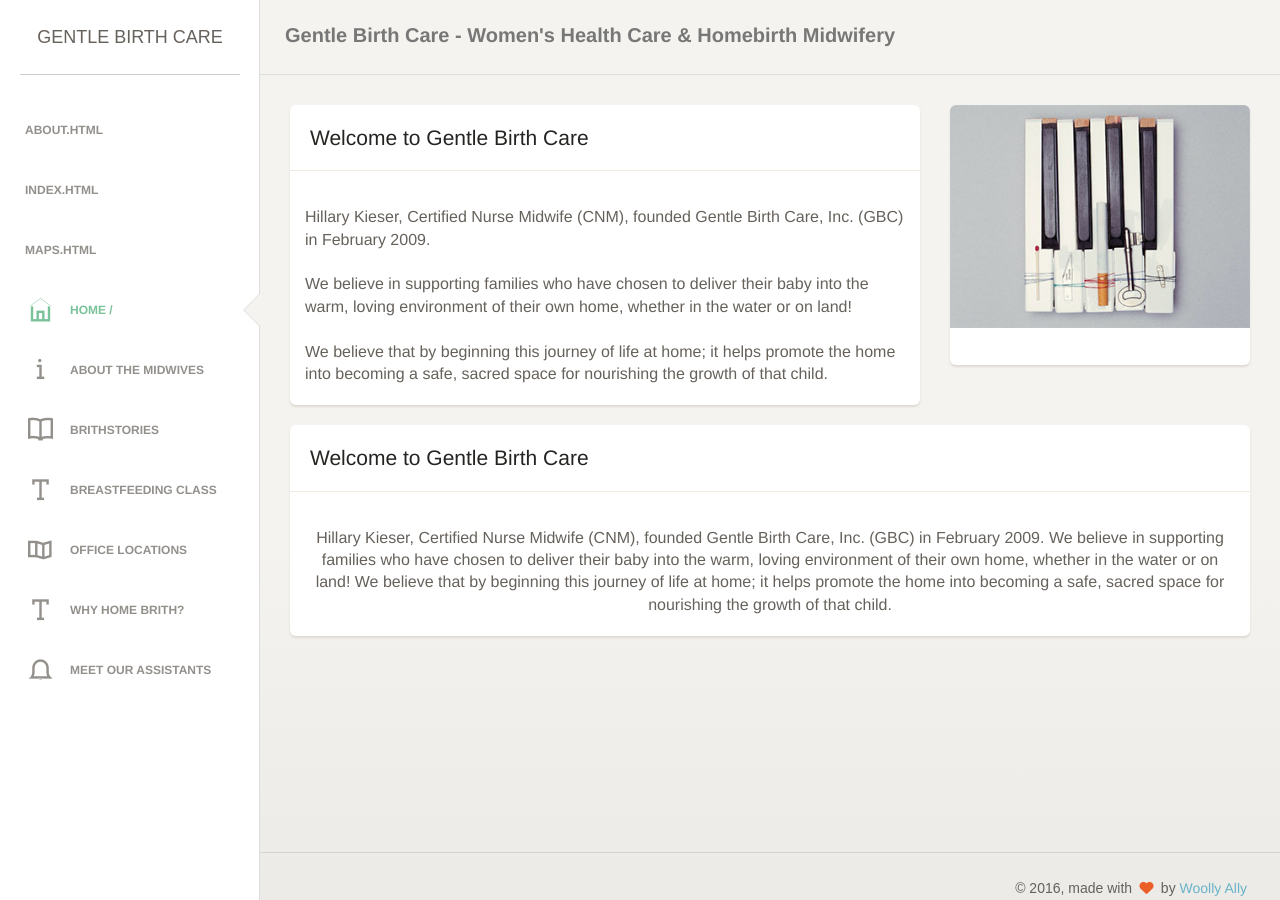
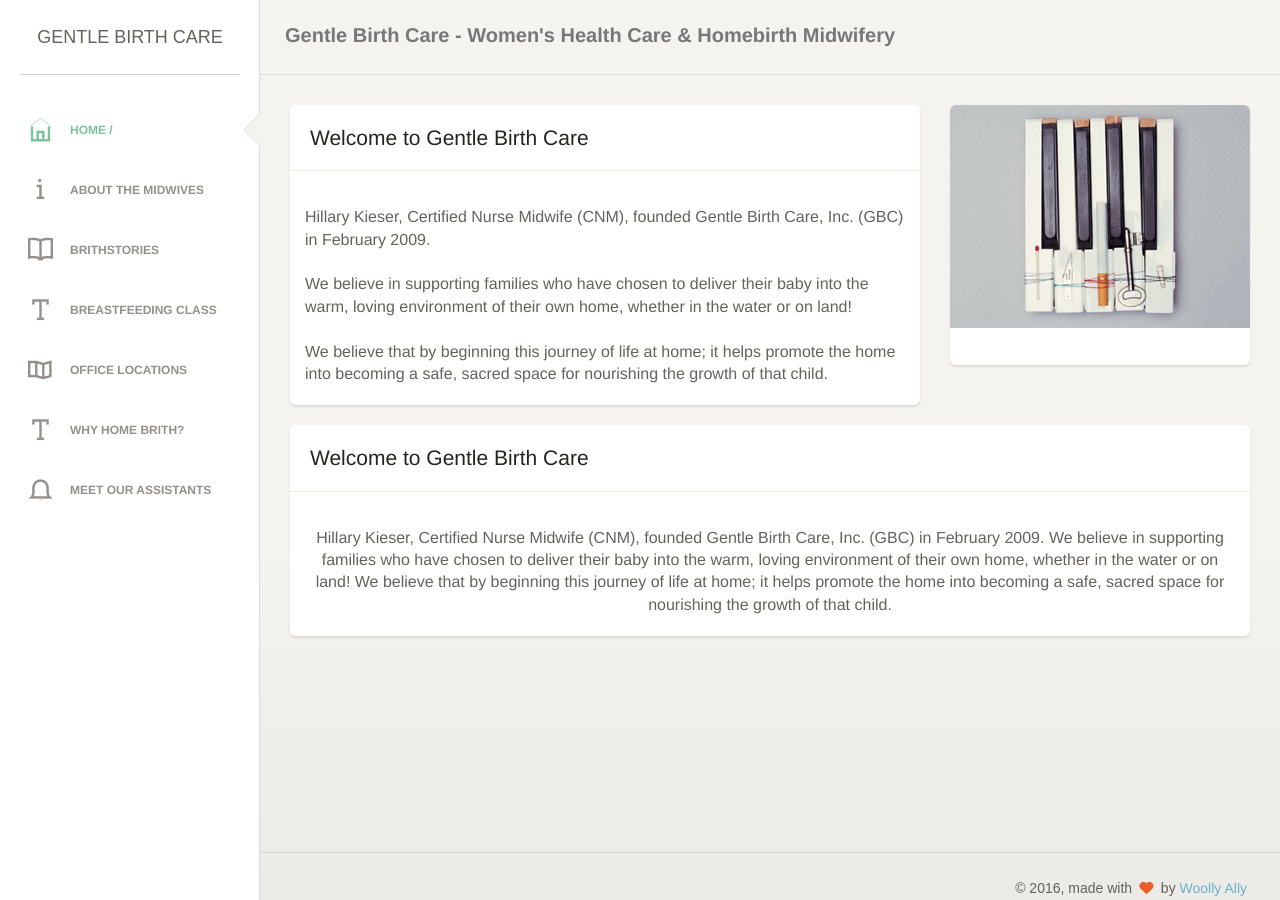
Before and after one commit to WoollyAlly/GentleBirthCare, a Jekyll site: the page built from index.html, in a window 1280 px wide. Built offline with Jekyll 4.4.1, drawn with Linux system fonts in a browser that asks for light colours; nearby versions of some CDN libraries; some web fonts are replaced.

Commit message:
Updated '/_layouts/default.html' via CloudCannon

```diff
--- a/_layouts/default.html
+++ b/_layouts/default.html
@@ -53,7 +53,7 @@
 
             <ul class="nav">
 
-  {% for nav in site.pages %}
+  {% for nav in navigation.pages %}
     <li>
                     <a href={{nav.url}}>
                         <i class=nav.icon></i>
```
